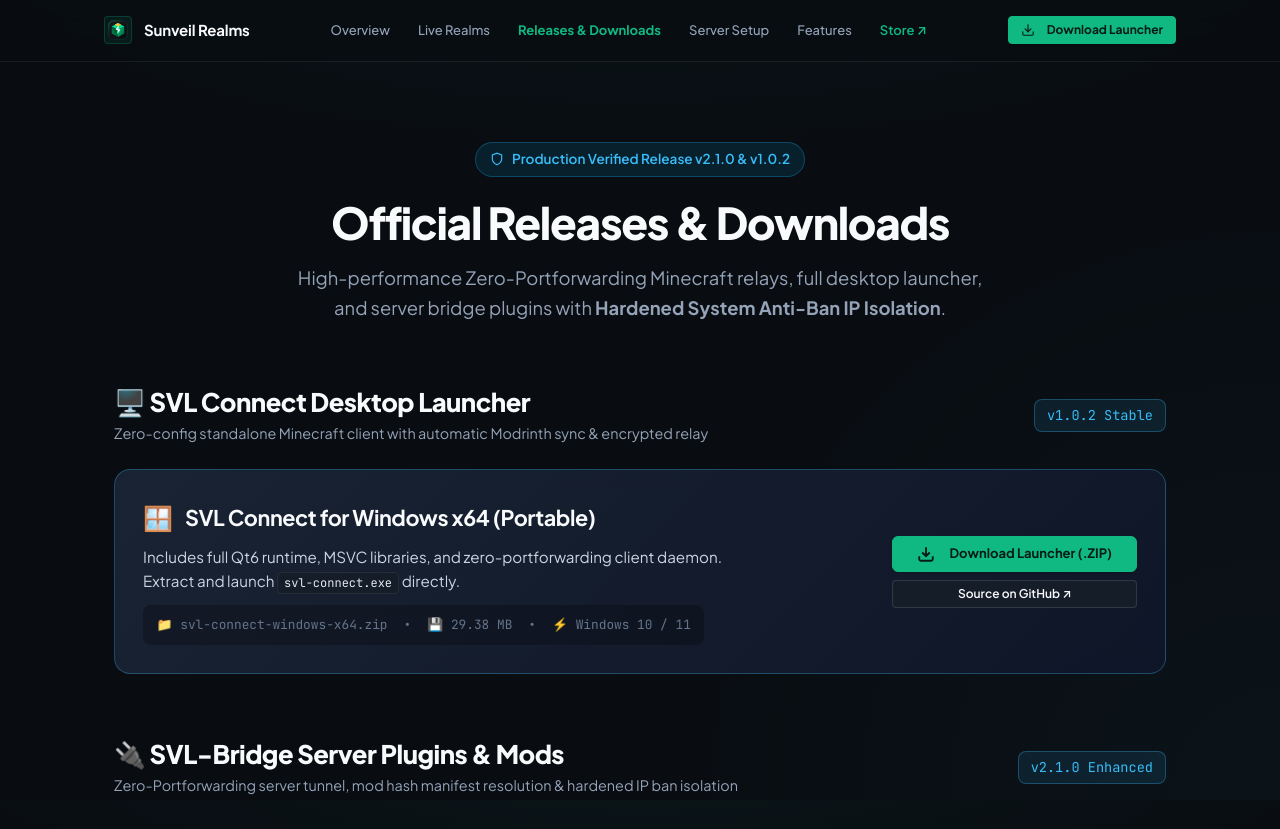
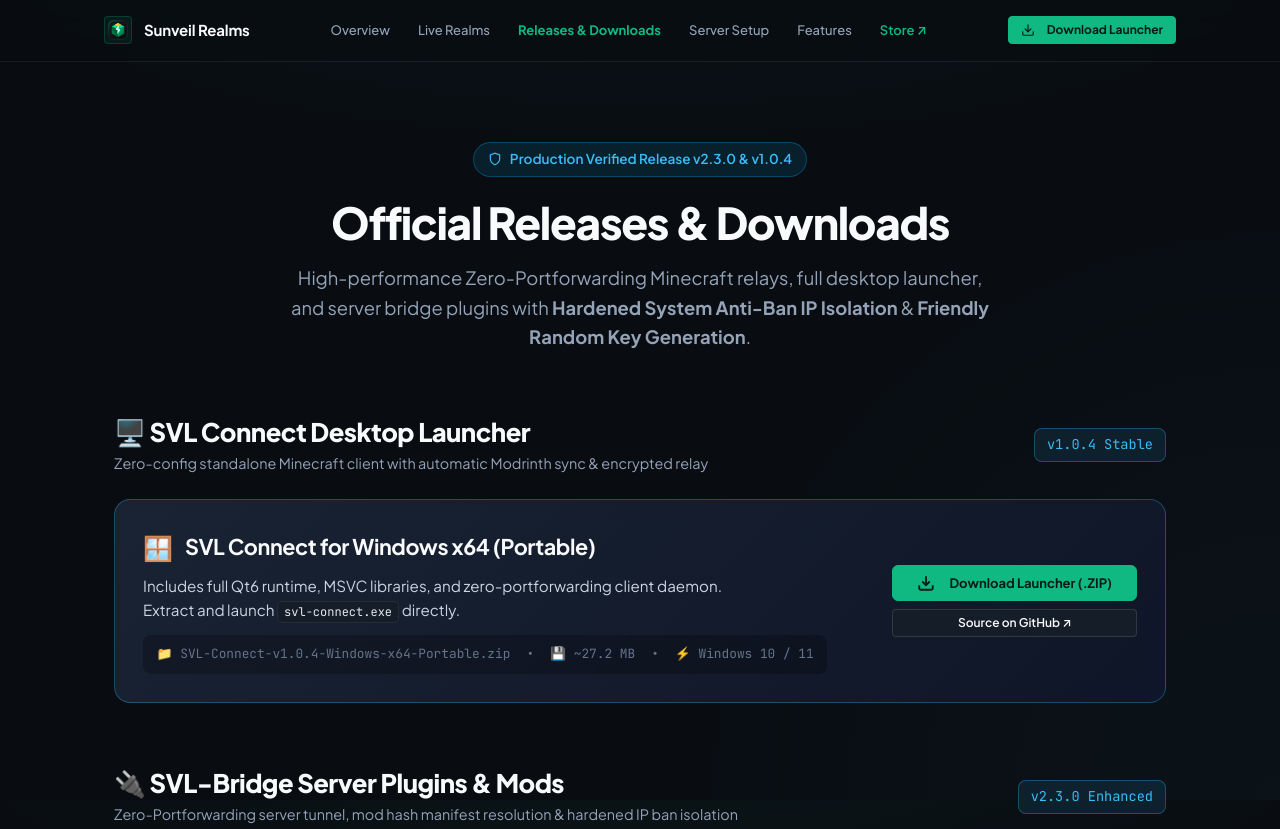
Before and after one commit to svl-network/svl-master-api, a website: page public/releases.html in a window 1280 px wide. Shown: the top 829 px of the page. Drawn offline with Linux system fonts and the light colour scheme.

Commit message:
chore(release): update releases page to v2.3.0 and v1.0.4

```diff
--- a/public/releases.html
+++ b/public/releases.html
@@ -151,11 +151,11 @@
     <section class="release-hero">
       <div class="badge-pill">
         <svg width="14" height="14" viewBox="0 0 24 24" fill="none" stroke="currentColor" stroke-width="2"><path d="M12 22s8-4 8-10V5l-8-3-8 3v7c0 6 8 10 8 10z"/></svg>
-        <span>Production Verified Release v2.1.0 &amp; v1.0.2</span>
+        <span>Production Verified Release v2.3.0 &amp; v1.0.4</span>
       </div>
       <h1 class="hero-title" style="font-size: 2.75rem; margin-bottom: 1rem;">Official Releases &amp; Downloads</h1>
       <p class="hero-desc" style="font-size: 1.15rem; color: #94a3b8; max-width: 720px; margin: 0 auto;">
-        High-performance Zero-Portforwarding Minecraft relays, full desktop launcher, and server bridge plugins with <strong>Hardened System Anti-Ban IP Isolation</strong>.
+        High-performance Zero-Portforwarding Minecraft relays, full desktop launcher, and server bridge plugins with <strong>Hardened System Anti-Ban IP Isolation</strong> &amp; <strong>Friendly Random Key Generation</strong>.
       </p>
     </section>
 
@@ -166,7 +166,7 @@
           <h2 style="font-size: 1.6rem; font-weight: 800; margin: 0;">🖥️ SVL Connect Desktop Launcher</h2>
           <p style="color: #94a3b8; font-size: 0.9rem; margin: 0.25rem 0 0;">Zero-config standalone Minecraft client with automatic Modrinth sync &amp; encrypted relay</p>
         </div>
-        <span style="font-family: 'JetBrains Mono', monospace; font-size: 0.85rem; background: rgba(56, 189, 248, 0.1); color: #38bdf8; border: 1px solid rgba(56, 189, 248, 0.3); padding: 0.3rem 0.75rem; border-radius: 8px;">v1.0.2 Stable</span>
+        <span style="font-family: 'JetBrains Mono', monospace; font-size: 0.85rem; background: rgba(56, 189, 248, 0.1); color: #38bdf8; border: 1px solid rgba(56, 189, 248, 0.3); padding: 0.3rem 0.75rem; border-radius: 8px;">v1.0.4 Stable</span>
       </div>
 
       <div class="release-card" style="background: linear-gradient(135deg, rgba(30, 41, 59, 0.8) 0%, rgba(15, 23, 42, 0.9) 100%); border-color: rgba(56, 189, 248, 0.3);">
@@ -180,15 +180,15 @@
               Includes full Qt6 runtime, MSVC libraries, and zero-portforwarding client daemon. Extract and launch <code>svl-connect.exe</code> directly.
             </p>
             <div class="file-meta" style="margin: 0; display: inline-flex;">
-              <span>📁 svl-connect-windows-x64.zip</span>
+              <span>📁 SVL-Connect-v1.0.4-Windows-x64-Portable.zip</span>
               <span>•</span>
-              <span>💾 29.38 MB</span>
+              <span>💾 ~27.2 MB</span>
               <span>•</span>
               <span>⚡ Windows 10 / 11</span>
             </div>
           </div>
           <div style="display: flex; flex-direction: column; gap: 0.5rem; min-width: 220px;">
-            <a href="/downloads/svl-connect-windows-x64.zip" download class="btn btn-primary" style="font-weight: 700; justify-content: center; padding: 0.85rem 1.5rem;">
+            <a href="/downloads/SVL-Connect-v1.0.4-Windows-x64-Portable.zip" download class="btn btn-primary" style="font-weight: 700; justify-content: center; padding: 0.85rem 1.5rem;">
               <svg width="18" height="18" viewBox="0 0 24 24" fill="none" stroke="currentColor" stroke-width="2.5" style="margin-right: 6px;"><path d="M21 15v4a2 2 0 0 1-2 2H5a2 2 0 0 1-2-2v-4"/><polyline points="7 10 12 15 17 10"/><line x1="12" y1="15" x2="12" y2="3"/></svg>
               Download Launcher (.ZIP)
             </a>
@@ -207,7 +207,7 @@
           <h2 style="font-size: 1.6rem; font-weight: 800; margin: 0;">🔌 SVL-Bridge Server Plugins &amp; Mods</h2>
           <p style="color: #94a3b8; font-size: 0.9rem; margin: 0.25rem 0 0;">Zero-Portforwarding server tunnel, mod hash manifest resolution &amp; hardened IP ban isolation</p>
         </div>
-        <span style="font-family: 'JetBrains Mono', monospace; font-size: 0.85rem; background: rgba(56, 189, 248, 0.1); color: #38bdf8; border: 1px solid rgba(56, 189, 248, 0.3); padding: 0.3rem 0.75rem; border-radius: 8px;">v2.1.0 Enhanced</span>
+        <span style="font-family: 'JetBrains Mono', monospace; font-size: 0.85rem; background: rgba(56, 189, 248, 0.1); color: #38bdf8; border: 1px solid rgba(56, 189, 248, 0.3); padding: 0.3rem 0.75rem; border-radius: 8px;">v2.3.0 Enhanced</span>
       </div>
 
       <div class="release-grid">
```
